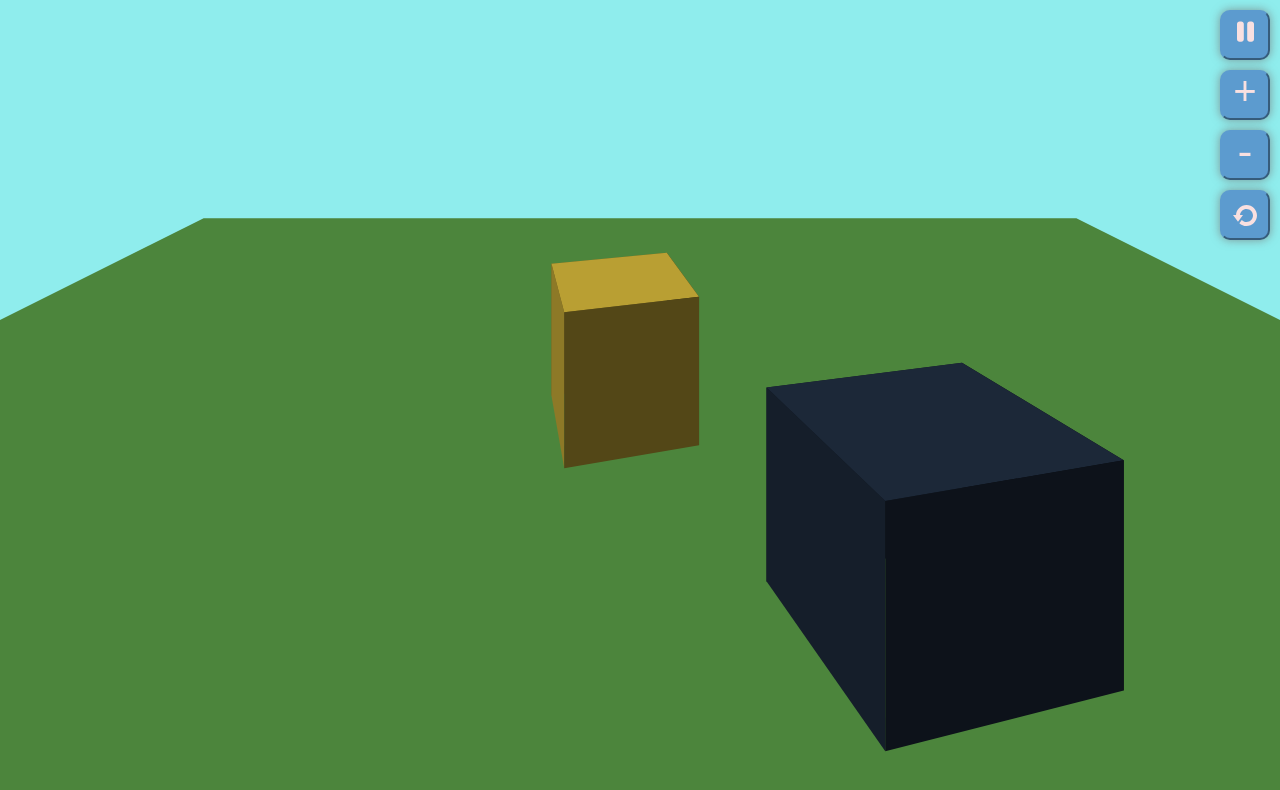
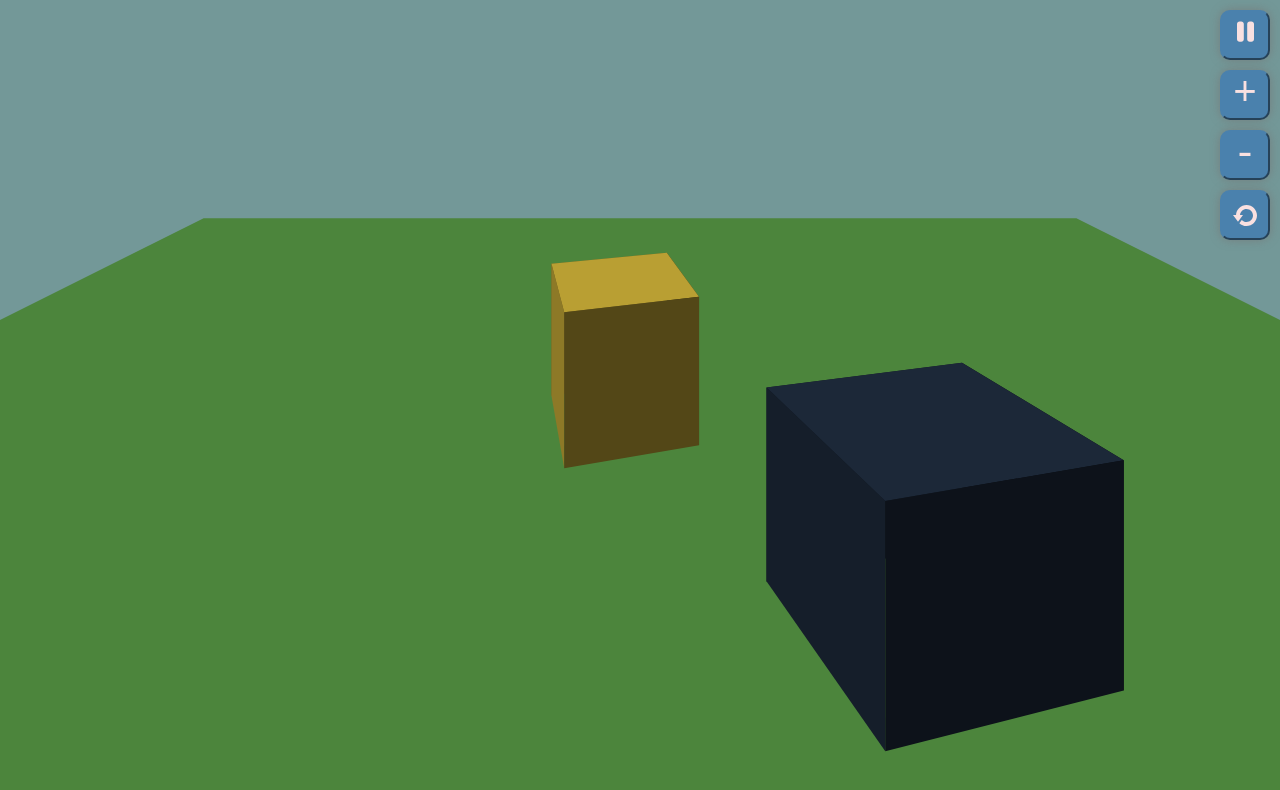
Before and after one commit to adityagiri3600/js-3D-renderer, a plain HTML site: page src/index.html in a window 1280 px wide. Drawn offline with Linux system fonts and the light colour scheme.

Commit message:
changed colors in css

```diff
--- a/src/assets/style.css
+++ b/src/assets/style.css
@@ -6,21 +6,21 @@
 :root{
     /* theme colors */
     /* THESE HAVE TO BE UPDATED SEPERATELY IN INDEX.HTML FOR SVG FILL COLOR */
-    --theme-color1: #5c9bcf;
+    --theme-color1: #4a81ad;
     --theme-color2: #f9e0e0;
 }
 
 body {
     padding: 0;
     margin: 0;
-    background-color: rgb(143, 237, 237);
+    background-color: rgb(115, 152, 152);
 }
 
 .face {
     width: 100vw;
     height: 100vh;
     position: absolute;
-    background-color: magenta;
+    background-color: rgb(95, 29, 95);
 }
 
 #controlButtons {
```
